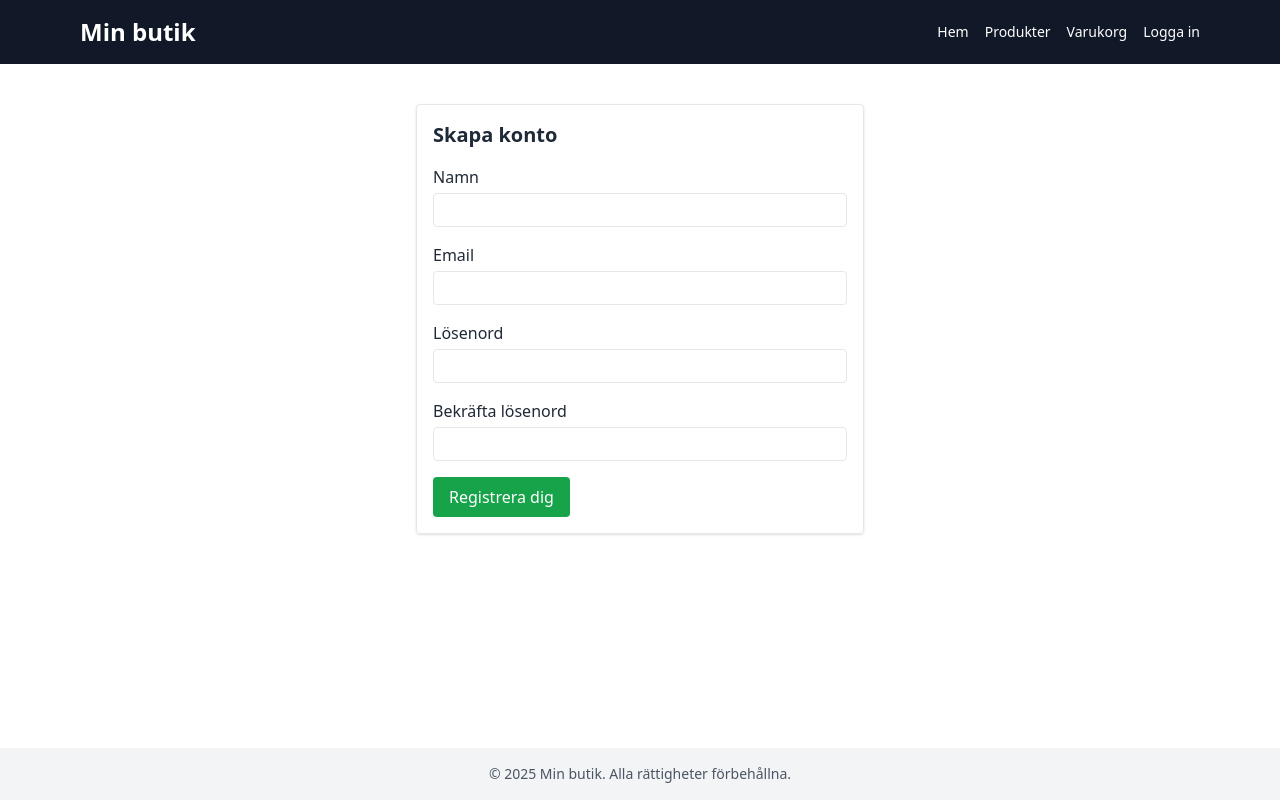
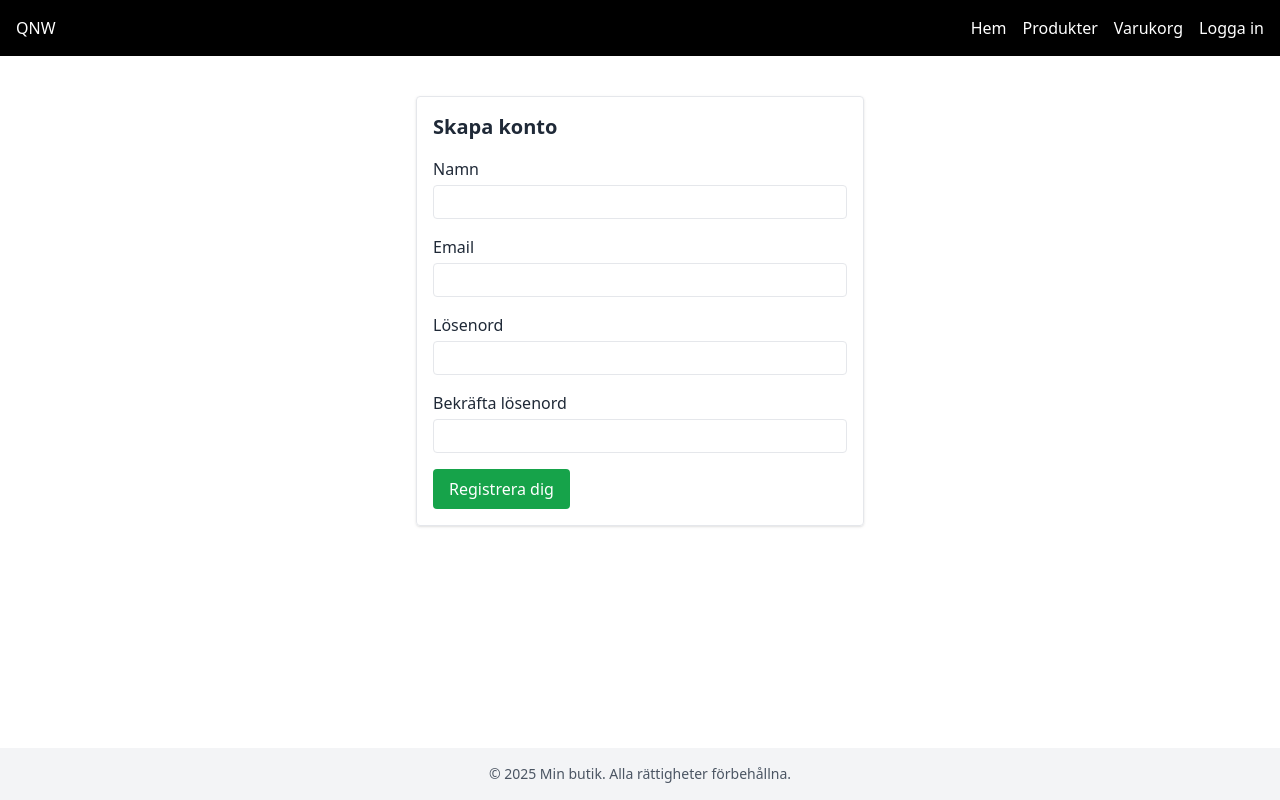
Before and after one commit to yolandaatt/QNW, a React (Vite) app in the folder client/: page /register in a window 1280 px wide. Built offline with nearby package versions, Linux system fonts and the light colour scheme.

Commit message:
feat: la till usercontext så att headern ändras beroende på om en kund är inloggad

```diff
--- a/client/src/components/Header/Header.tsx
+++ b/client/src/components/Header/Header.tsx
@@ -1,27 +1,30 @@
-import { Link } from 'react-router-dom';
+import { useUser } from '@/context/UserContext';
+import { Link, useNavigate } from 'react-router-dom';
 
-function Header() {
+const Header = () => {
+  const { isLoggedIn, logout } = useUser();
+  const navigate = useNavigate();
+
+  const handleLogout = () => {
+    logout();
+    navigate('/login');
+  };
+
   return (
-    <header className="bg-gray-900 text-white">
-      <div className="mx-auto flex max-w-6xl items-center justify-between px-4 py-4">
-        <h1 className="text-2xl font-bold"> Min butik </h1>
-        <nav className="space-x-4 text-sm">
-          <Link to="/" className="hover:underline">
-            Hem
-          </Link>
-          <Link to="/products" className="hover:underline">
-            Produkter
-          </Link>
-          <Link to="/cart" className="hover:underline">
-            Varukorg
-          </Link>
-          <Link to="/login" className="hover:underline">
-            Logga in
-          </Link>
-        </nav>
-      </div>
+    <header className="flex justify-between bg-black p-4 text-white">
+      <h1>QNW</h1>
+      <nav className="flex gap-4">
+        <Link to="/">Hem</Link>
+        <Link to="/products">Produkter</Link>
+        <Link to="/cart">Varukorg</Link>
+        {isLoggedIn ? (
+          <button onClick={handleLogout}>Logga ut</button>
+        ) : (
+          <Link to="/login">Logga in</Link>
+        )}
+      </nav>
     </header>
   );
-}
+};
 
 export default Header;
--- /dev/null
+++ b/client/src/context/UserContext.tsx
@@ -0,0 +1,50 @@
+import { createContext, useContext, useState, useEffect } from 'react';
+
+interface UserContextType {
+  isLoggedIn: boolean;
+  name: string | null;
+  login: (name: string, token: string) => void;
+  logout: () => void;
+}
+
+const UserContext = createContext<UserContextType | undefined>(undefined);
+
+export const UserProvider = ({ children }: { children: React.ReactNode }) => {
+  const [isLoggedIn, setIsLoggedIn] = useState(false);
+  const [name, setName] = useState<string | null>(null);
+
+  useEffect(() => {
+    const token = localStorage.getItem('token');
+    const name = localStorage.getItem('name');
+    if (token) {
+      setIsLoggedIn(true);
+      setName(name);
+    }
+  }, []);
+
+  const login = (name: string, token: string) => {
+    localStorage.setItem('token', token);
+    localStorage.setItem('name', name);
+    setIsLoggedIn(true);
+    setName(name);
+  };
+
+  const logout = () => {
+    localStorage.removeItem('token');
+    localStorage.removeItem('name');
+    setIsLoggedIn(false);
+    setName(null);
+  };
+
+  return (
+    <UserContext.Provider value={{ isLoggedIn, name, login, logout }}>
+      {children}
+    </UserContext.Provider>
+  );
+};
+
+export const useUser = () => {
+  const context = useContext(UserContext);
+  if (!context) throw new Error('useUser måste användas inom UserProvider');
+  return context;
+};
--- a/client/src/main.tsx
+++ b/client/src/main.tsx
@@ -3,11 +3,14 @@ import { createRoot } from 'react-dom/client';
 import './index.css';
 import App from './App.tsx';
 import { CartProvider } from './context/CartContext.tsx';
+import { UserProvider } from './context/UserContext.tsx';
 
 createRoot(document.getElementById('root')!).render(
-  <CartProvider>
-    <StrictMode>
-      <App />
-    </StrictMode>
-  </CartProvider>
+  <UserProvider>
+    <CartProvider>
+      <StrictMode>
+        <App />
+      </StrictMode>
+    </CartProvider>
+  </UserProvider>
 );
```
Also changed, not shown: 1 other file (tests, documents, lock files or other folders).
